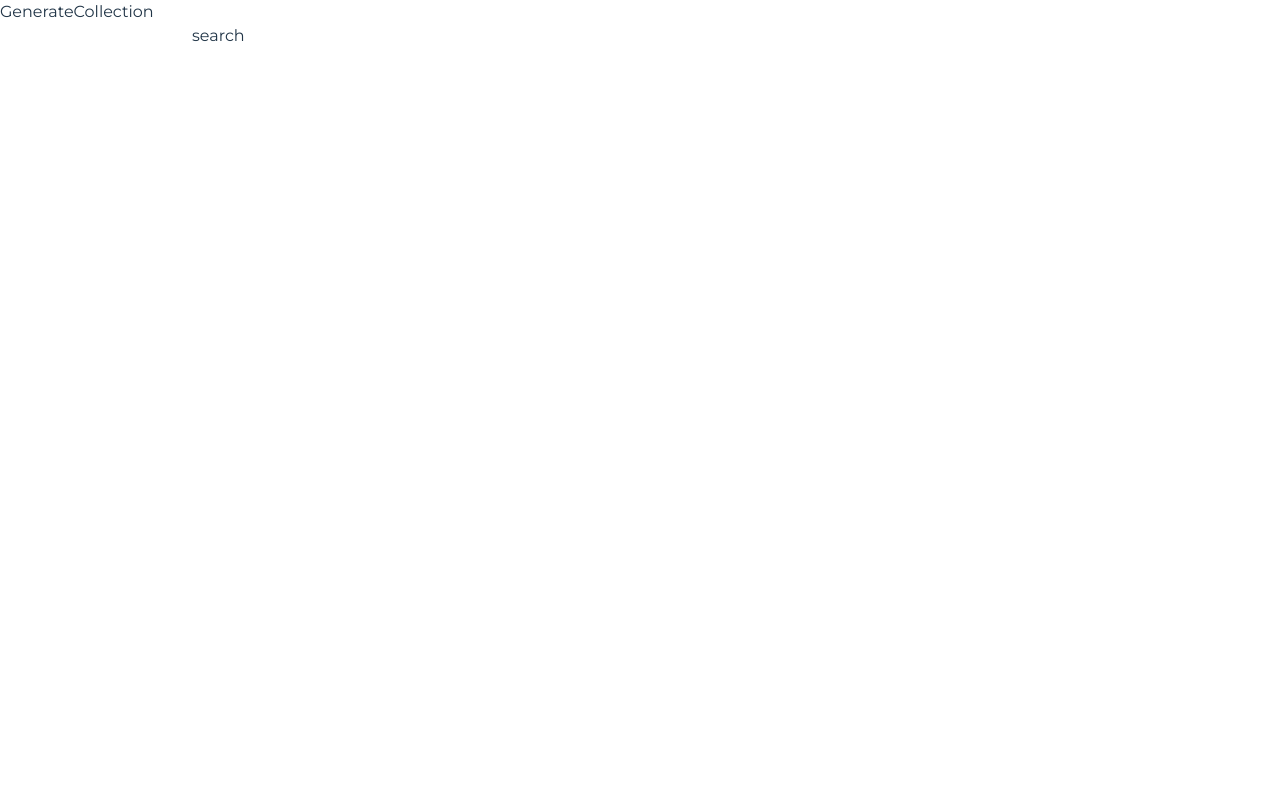
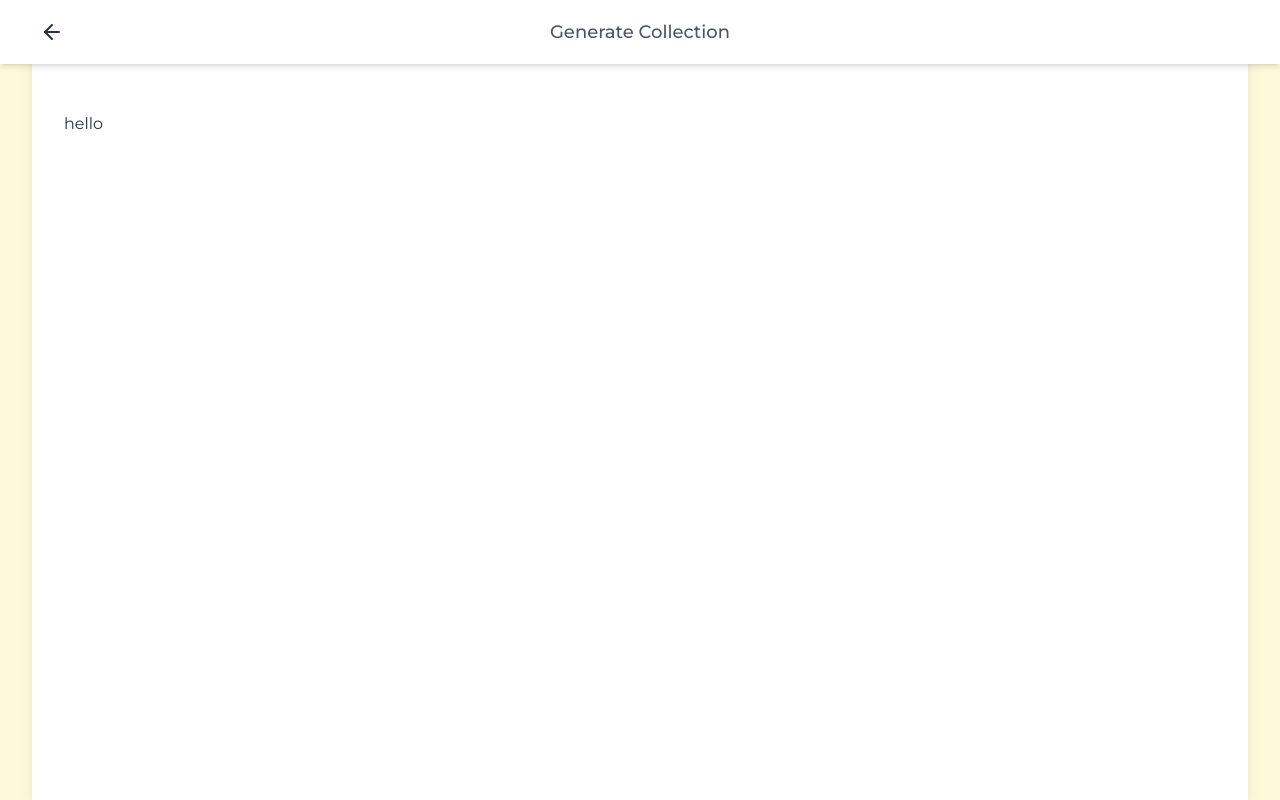
Before and after one commit to wagyobeef/pokenest, a React (Vite) app in the folder frontend/: page /generate-collection in a window 1280 px wide. Built offline with nearby package versions, Linux system fonts and the light colour scheme.

Commit message:
search for cards section

```diff
--- a/frontend/src/CreateGeneratedCollectionPage/CreateGeneratedCollectionPage.tsx
+++ b/frontend/src/CreateGeneratedCollectionPage/CreateGeneratedCollectionPage.tsx
@@ -1,10 +1,10 @@
+import SubPage from "../components/SubPage";
+
 const GenerateCollectionPage = () => {
   return (
-    <div>
-      <p>GenerateCollection</p>
-      <input />
-      <button>search</button>
-    </div>
+    <SubPage backTo="/create-collection" title="Generate Collection">
+      hello
+    </SubPage>
   );
 };
 
--- a/frontend/src/CreateManualCollectionPage/SearchCardsSection.tsx
+++ b/frontend/src/CreateManualCollectionPage/SearchCardsSection.tsx
@@ -2,6 +2,7 @@ import { useState } from "react";
 import axios from "axios";
 import { CardType, FormattedCardType } from "../types/CardType";
 import LoadingIndicator from "../components/LoadingIndicator";
+import Button from "../components/Button";
 
 interface SearchCardsSectionProps {
   cards: FormattedCardType[];
@@ -60,16 +61,22 @@ const SearchCardsSection = ({ cards, setCards }: SearchCardsSectionProps) => {
   return (
     <div className="flex flex-col gap-4 p-4">
       <div className="flex justify-center">
-        <div className="flex max-w-md w-full border-2 border-gray-200 rounded-lg overflow-hidden">
+        <div className="flex max-w-md w-full border-2 border-gray-200 rounded-lg overflow-hidden mb-4">
           <input
             type="text"
             className="flex-1 py-2 px-4 focus:outline-none"
             placeholder="Search for Pokemon cards..."
             value={searchQuery}
             onChange={(e) => setSearchQuery(e.target.value)}
+            onKeyDown={(e) => {
+              if (e.key === "Enter") {
+                searchCards();
+              }
+            }}
+            spellCheck="false"
           />
           <button
-            className="px-6 py-2 bg-white border-l border-gray-200 hover:bg-red-100 transition-colors duration-200 ease-in-out"
+            className="px-6 py-2 bg-white border-l border-gray-200 hover:bg-gray-50 focus:bg-gray-50 focus:outline-none transition-colors duration-200 ease-in-out cursor-pointer"
             onClick={searchCards}
           >
             Search
@@ -78,15 +85,15 @@ const SearchCardsSection = ({ cards, setCards }: SearchCardsSectionProps) => {
       </div>
 
       {isLoading ? (
-        <div className="flex justify-center">
+        <div className="flex justify-center py-32">
           <LoadingIndicator />
         </div>
       ) : (
-        <div className="grid grid-cols-1 md:grid-cols-2 lg:grid-cols-3 xl:grid-cols-4 gap-6 max-w-[1300px] mx-auto">
+        <div className="grid grid-cols-1 md:grid-cols-3 lg:grid-cols-4 xl:grid-cols-5 gap-4 max-w-[1300px] mx-auto">
           {searchedCards.map((card: FormattedCardType) => (
             <div
               key={card.id}
-              className="border rounded-lg p-4 relative group max-w-[300px] justify-self-center w-full"
+              className="border border-gray-300 rounded-lg p-3 relative group max-w-[240px] justify-self-center w-full"
             >
               <img
                 src={card.imageUrl}
@@ -98,14 +105,15 @@ const SearchCardsSection = ({ cards, setCards }: SearchCardsSectionProps) => {
 
               {/* Hover Overlay */}
               <div className="absolute inset-0 bg-black/50 opacity-0 group-hover:opacity-100 transition-opacity duration-200 rounded-lg flex items-center justify-center">
-                <button
+                <Button
                   onClick={() => {
                     addCardToCollection(card);
                   }}
-                  className="bg-white text-black px-4 py-2 rounded-lg hover:bg-gray-100 transition-colors"
+                  variant="secondary"
+                  size="small"
                 >
                   Add to Collection
-                </button>
+                </Button>
               </div>
             </div>
           ))}
--- a/frontend/src/MyCollectionsPage/MyCollectionsPage.tsx
+++ b/frontend/src/MyCollectionsPage/MyCollectionsPage.tsx
@@ -23,7 +23,7 @@ const MyCollectionsPage = () => {
         <div className="flex items-center justify-center h-[calc(100vh-12rem)]">
           <div className="flex flex-col items-center justify-center">
             <p className="text-gray-500 text-lg mb-4">No collections found!</p>
-            <Button onClick={() => navigate("/create-collection")}>
+            <Button size="large" onClick={() => navigate("/create-collection")}>
               Create Collection
             </Button>
           </div>
--- a/frontend/src/components/LoadingIndicator.tsx
+++ b/frontend/src/components/LoadingIndicator.tsx
@@ -1,7 +1,7 @@
 const LoadingIndicator = () => {
   return (
     <div className="flex justify-center items-center">
-      <div className="animate-spin rounded-full h-8 w-8 border-b-2 border-gray-900"></div>
+      <div className="animate-spin rounded-full h-8 w-8 border-b-2 border-gray-400"></div>
     </div>
   );
 };
--- a/frontend/src/components/SubPageTitle.tsx
+++ b/frontend/src/components/SubPageTitle.tsx
@@ -3,7 +3,7 @@ interface SubPageTitleProps {
 }
 
 const SubPageTitle = ({ children }: SubPageTitleProps) => {
-  return <h2 className="text-xl font-medium">{children}</h2>;
+  return <h2 className="text-lg font-medium text-gray-600">{children}</h2>;
 };
 
 export default SubPageTitle;
--- a/frontend/src/components/TopBar.tsx
+++ b/frontend/src/components/TopBar.tsx
@@ -8,8 +8,8 @@ interface TopBarProps {
 
 const TopBar = ({ left, middle, right }: TopBarProps) => {
   return (
-    <div className="fixed top-0 left-0 right-0 h-20 bg-white shadow-md z-10">
-      <div className="mx-12 h-full px-5 flex items-center justify-between">
+    <div className="fixed top-0 left-0 right-0 h-16 bg-white shadow-md z-10">
+      <div className="mx-4 h-full px-4 flex items-center justify-between">
         <div>{left}</div>
         <div className="absolute left-1/2 -translate-x-1/2 text-center">
           {middle}
```
